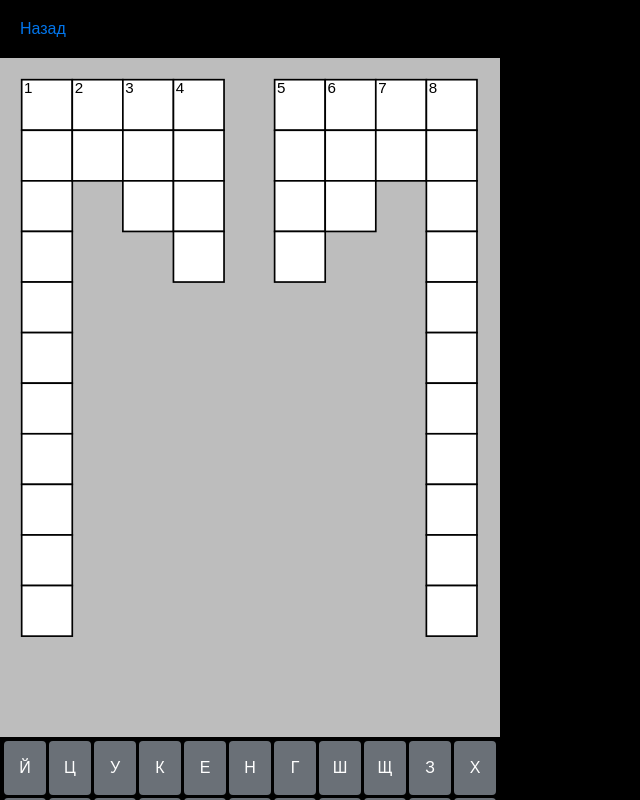
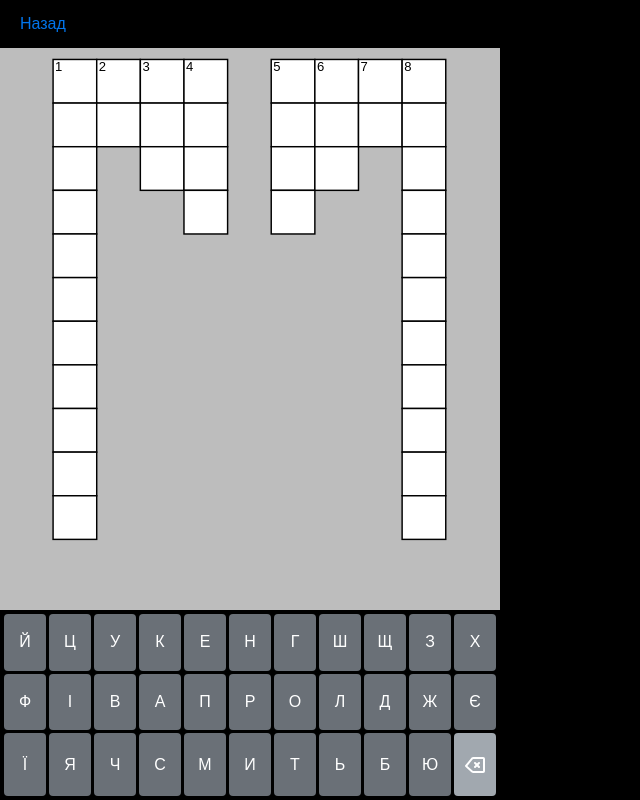
Before and after one commit to Rostyslav27/crossword, a Vue app: page /1 in a window 1280 px wide. Shown: the whole page, without its empty margins (0-640 px from the left). Built offline with nearby package versions, Linux system fonts and the light colour scheme.

Commit message:
new build

```diff
--- a/src/components/Level.vue
+++ b/src/components/Level.vue
@@ -329,6 +329,10 @@
     }
   }
 
+  const showMessage = (message:string):void => {
+    alert(message);
+  }
+
 </script>
 
 <template>
@@ -354,7 +358,7 @@
       <button class="level__toggle-word level__toggle-word--prev" @click="prevWord()">
         <svg xmlns="http://www.w3.org/2000/svg" version="1.1" xmlns:xlink="http://www.w3.org/1999/xlink" width="512" height="512" x="0" y="0" viewBox="0 0 492.004 492.004" style="enable-background:new 0 0 512 512" xml:space="preserve"><g><path d="M382.678 226.804 163.73 7.86C158.666 2.792 151.906 0 144.698 0s-13.968 2.792-19.032 7.86l-16.124 16.12c-10.492 10.504-10.492 27.576 0 38.064L293.398 245.9l-184.06 184.06c-5.064 5.068-7.86 11.824-7.86 19.028 0 7.212 2.796 13.968 7.86 19.04l16.124 16.116c5.068 5.068 11.824 7.86 19.032 7.86s13.968-2.792 19.032-7.86L382.678 265c5.076-5.084 7.864-11.872 7.848-19.088.016-7.244-2.772-14.028-7.848-19.108z" fill="#0275eb" opacity="1" data-original="#0275eb"></path></g></svg>
       </button>
-      <p class="level__question" :class="{'level__question--space': i === longestQuestionWordIndex, 'level__question--active': activeWord === i}" v-for="(word, i) in level.words">{{ word.question }}</p>
+      <p class="level__question" :class="{'level__question--space': i === longestQuestionWordIndex, 'level__question--active': activeWord === i}" v-for="(word, i) in level.words" :title="word.question" @click="showMessage(word.question)">{{ word.question }}</p>
       <button class="level__toggle-word level__toggle-word--next" @click="nextWord()">
         <svg xmlns="http://www.w3.org/2000/svg" version="1.1" xmlns:xlink="http://www.w3.org/1999/xlink" width="512" height="512" x="0" y="0" viewBox="0 0 492.004 492.004" style="enable-background:new 0 0 512 512" xml:space="preserve"><g><path d="M382.678 226.804 163.73 7.86C158.666 2.792 151.906 0 144.698 0s-13.968 2.792-19.032 7.86l-16.124 16.12c-10.492 10.504-10.492 27.576 0 38.064L293.398 245.9l-184.06 184.06c-5.064 5.068-7.86 11.824-7.86 19.028 0 7.212 2.796 13.968 7.86 19.04l16.124 16.116c5.068 5.068 11.824 7.86 19.032 7.86s13.968-2.792 19.032-7.86L382.678 265c5.076-5.084 7.864-11.872 7.848-19.088.016-7.244-2.772-14.028-7.848-19.108z" fill="#0275eb" opacity="1" data-original="#0275eb"></path></g></svg>
       </button>
@@ -369,10 +373,11 @@
     display: flex;
     flex-direction: column;
     height: 100%;
+    max-height: 100svh;
 
     &__header {
       background-color: #000;
-      padding: 15px 15px;
+      padding: 10px 15px;
       display: flex;
       align-items: center;
     }
@@ -407,23 +412,17 @@
     }
 
     &__main {
-      padding: 20px 20px;
-      flex-grow: 1;
-    }
-
-    &__input {
-      color: #fff;
-      font-size: 1px;
-      outline: none;
-      border: none;
-      position: absolute;
-      box-shadow: none;
-      opacity: 0;
+      flex-grow: 3;
+      position: relative;
+      display: flex;
+      align-items: center;
+      justify-content: center;
     }
 
     &__field {
-      width: 100%;
-      height: auto;
+      width: calc(100% - 20px);
+      height: calc(100% - 20px);
+      position: absolute;
     }
 
     &__questions {
@@ -435,6 +434,7 @@
       align-items: center;
       justify-content: center;
       visibility: hidden;
+      height: 58px;
 
       &--visible {
         visibility: visible;
@@ -450,8 +450,9 @@
       font-size: 0.9em;
       color: #fff;
       max-height: 100%;
-      overflow: hidden;
+      overflow: auto;
       text-overflow: ellipsis;
+      scrollbar-width: none;
 
       &--space {
         position: relative;
@@ -459,6 +460,11 @@
 
       &--active {
         opacity: 1;
+        z-index: 10;
+      }
+
+      &::-webkit-scrollbar {
+        width: 0;
       }
     }
 
@@ -484,8 +490,8 @@
 
     &__keyboard {
       flex-grow: 1;
-      min-height: 180px;
-      max-height: 210px;
+      min-height: 150px;
+      max-height: 190px;
     }
   }
 
```
Also changed, not shown: 8 other files (tests, documents, lock files or other folders).
